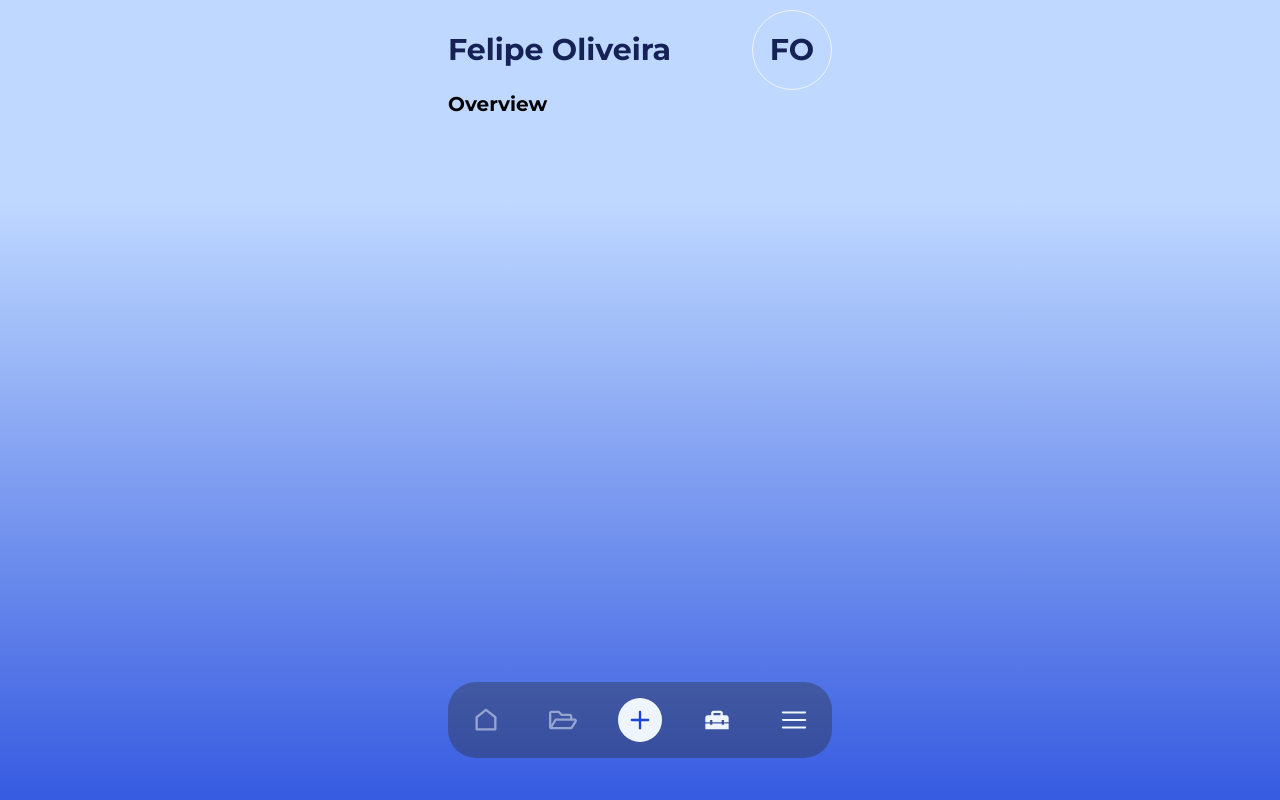
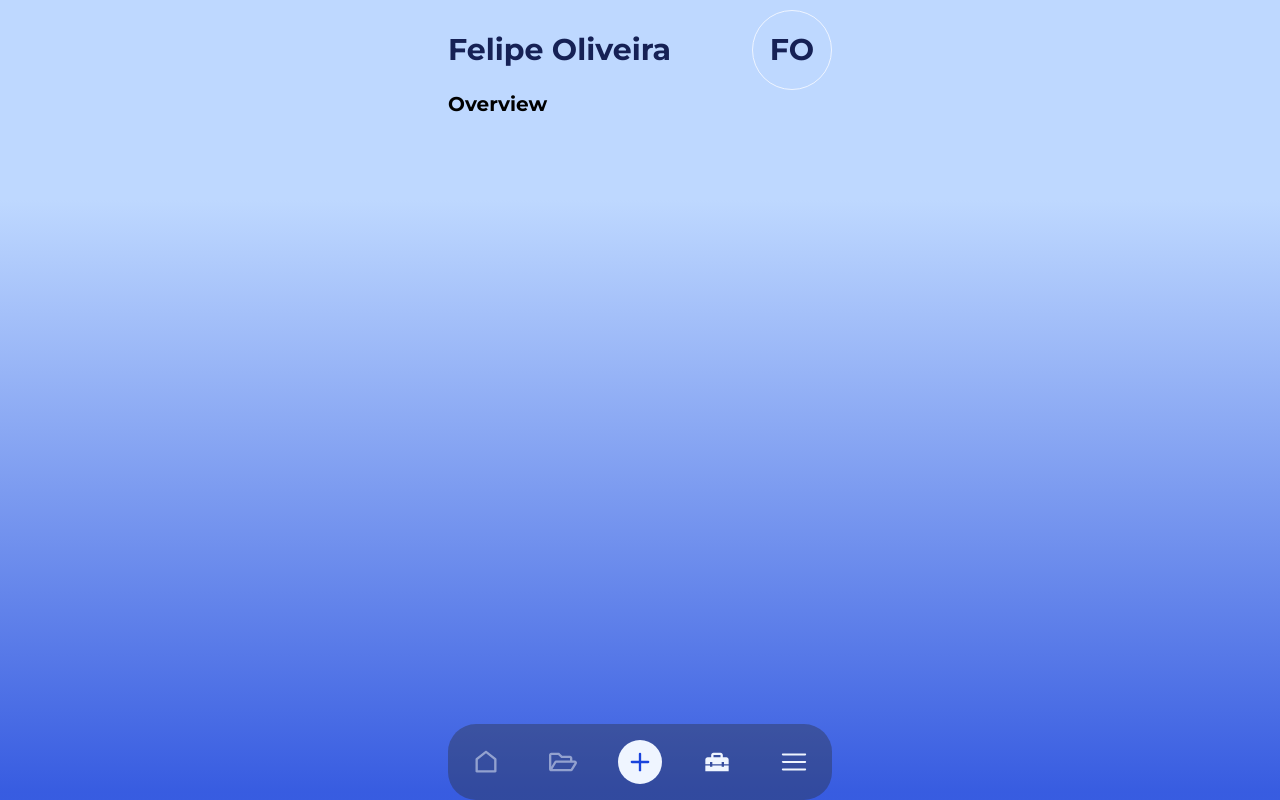
Before and after one commit to FelipeEduardoOliveira/cfive-dashboard, a Next.js app: page /dashboard in a window 1280 px wide. Built offline with nearby package versions, Linux system fonts and the light colour scheme.

Commit message:
test: try safe menu

```diff
--- a/src/app/dashboard/layout.tsx
+++ b/src/app/dashboard/layout.tsx
@@ -10,7 +10,7 @@ export default function DashboardLayout({
 }>) {
   return (
     <div
-      className={`${montserrat.variable} ${hind.variable} antialiased flex flex-col justify-between items-center h-screen p-2.5 w-full`}
+      className={`${montserrat.variable} ${hind.variable} antialiased flex flex-col justify-between items-center h-screen p-2.5 w-full menu-fixo`}
     >
       <Header />
       <main className="overflow-y-scroll max-w-96  w-full">{children}</main>
--- a/src/app/globals.css
+++ b/src/app/globals.css
@@ -55,3 +55,9 @@ h6 {
 .animate-drip {
   animation: drip 2s infinite ease-in-out;
 }
+
+.menu-fixo {
+  padding-bottom: constant(safe-area-inset-bottom); /* Safari antigo */
+  padding-bottom: env(safe-area-inset-bottom); /* Safari novo e outros */
+  z-index: 999;
+}
--- a/src/components/Menu/index.tsx
+++ b/src/components/Menu/index.tsx
@@ -19,7 +19,7 @@ const Menu = () => {
   ];
 
   return (
-    <div className="w-full max-w-96 h-20 rounded-[28px] bg-[#2A2B3060] flex justify-between items-center p-4 z-10 mb-8 md:mb-4]">
+    <div className="w-full max-w-96 h-20 rounded-[28px] bg-[#2A2B3060] flex justify-between items-center p-4 z-10">
       {itemMenu.map((item, index) => {
         const isSelected = selectedIndex === index;
         return (
```
